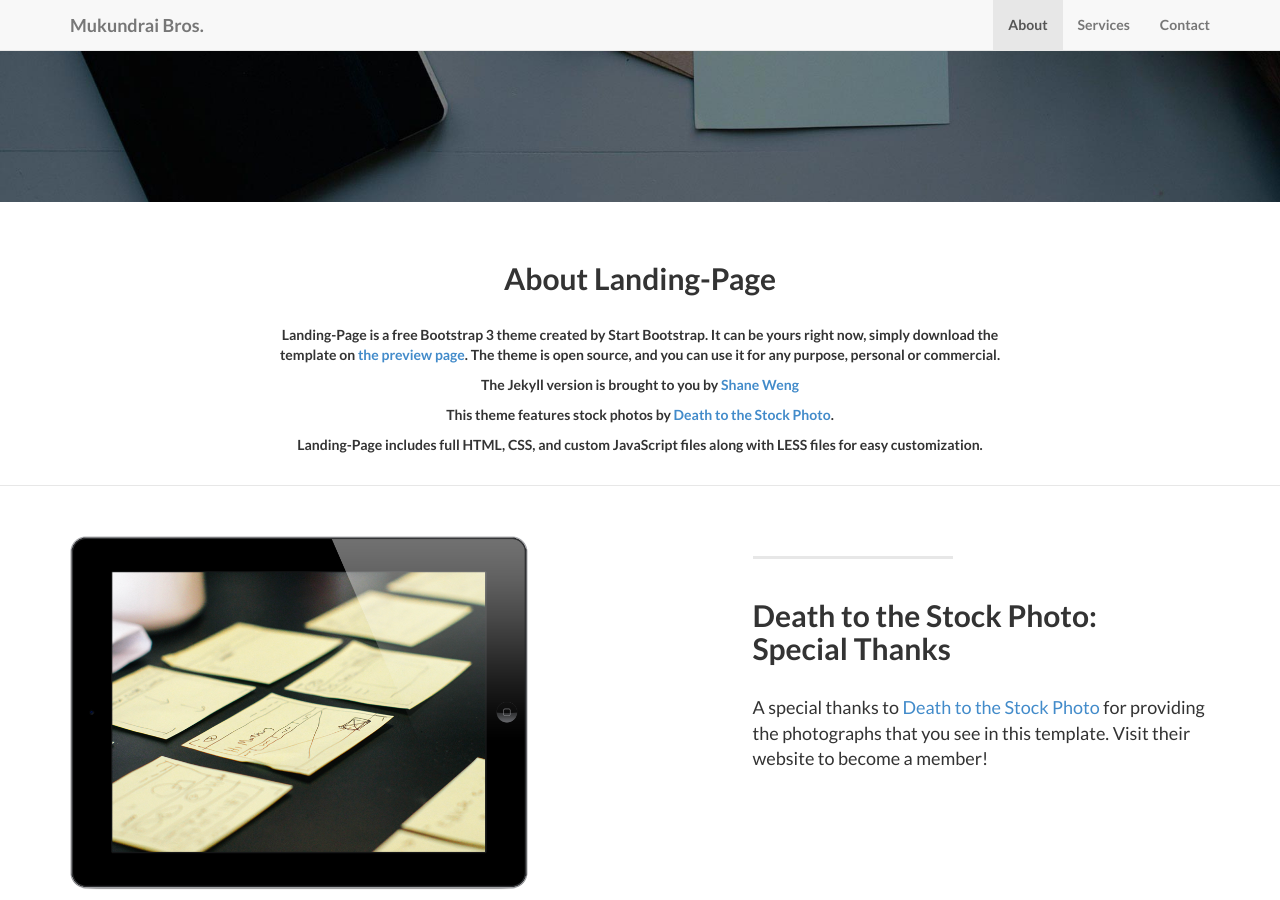
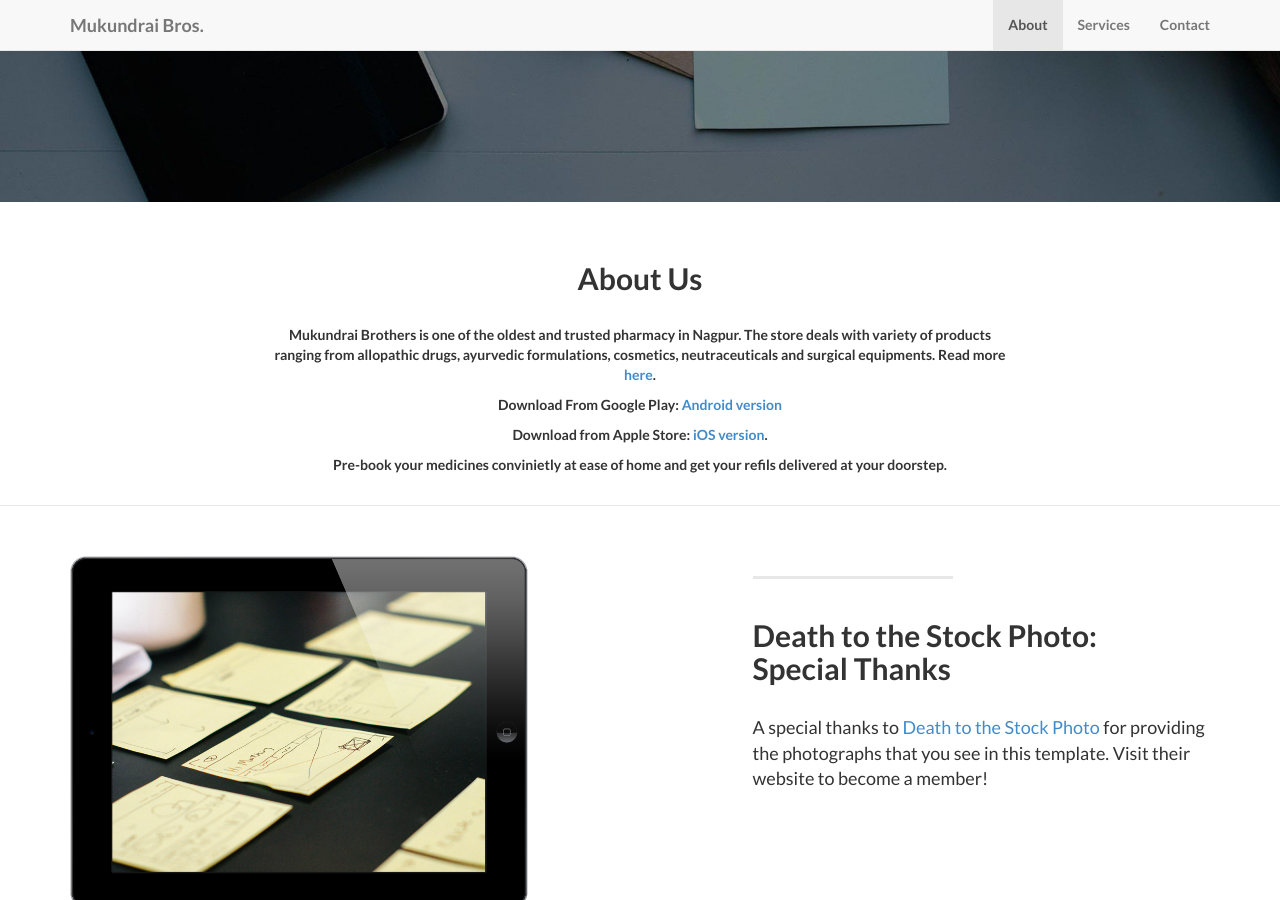
Before and after one commit to mukundraibros/mukundrai, a Jekyll site: the page built from index.html, in a window 1280 px wide and 900 px high, scrolled down 575 px. Built offline with Jekyll 4.4.1, drawn with Linux system fonts in a browser that asks for light colours.

Commit message:
Updated about us section

```diff
--- a/_includes/about.html
+++ b/_includes/about.html
@@ -3,12 +3,13 @@
         <div class="row">
             <div class="col-lg-8 col-lg-offset-2">
               <br/><br/>
-              <h2>About Landing-Page</h2>
+              <h2>About Us</h2>
               <br/>
-                <p>Landing-Page is a free Bootstrap 3 theme created by Start Bootstrap. It can be yours right now, simply download the template on <a href="http://startbootstrap.com/template-overviews/landing-page/">the preview page</a>. The theme is open source, and you can use it for any purpose, personal or commercial.</p>
-                <p>The Jekyll version is brought to you by <a href="https://github.com/swcool">Shane Weng</a></p>
-                <p>This theme features stock photos by <a href="http://join.deathtothestockphoto.com//">Death to the Stock Photo</a>.</p>
-                <p>Landing-Page includes full HTML, CSS, and custom JavaScript files along with LESS files for easy customization.</p>
+                <p> Mukundrai Brothers is one of the oldest and trusted pharmacy in Nagpur. The store deals with variety of products ranging from allopathic drugs, ayurvedic formulations, cosmetics, neutraceuticals and surgical equipments.
+Read more <a href="http://mukundrai.com/about-us">here</a>.</p>
+                <p>Download From Google Play: <a href="https://updatethisurl.com">Android version</a></p>
+                <p>Download from Apple Store: <a href="http://updatethisurl.com//">iOS version</a>.</p>
+                <p>Pre-book your medicines convinietly at ease of home and get your refils delivered at your doorstep.</p>
                 <br/>
               </div>
         </div>
```
